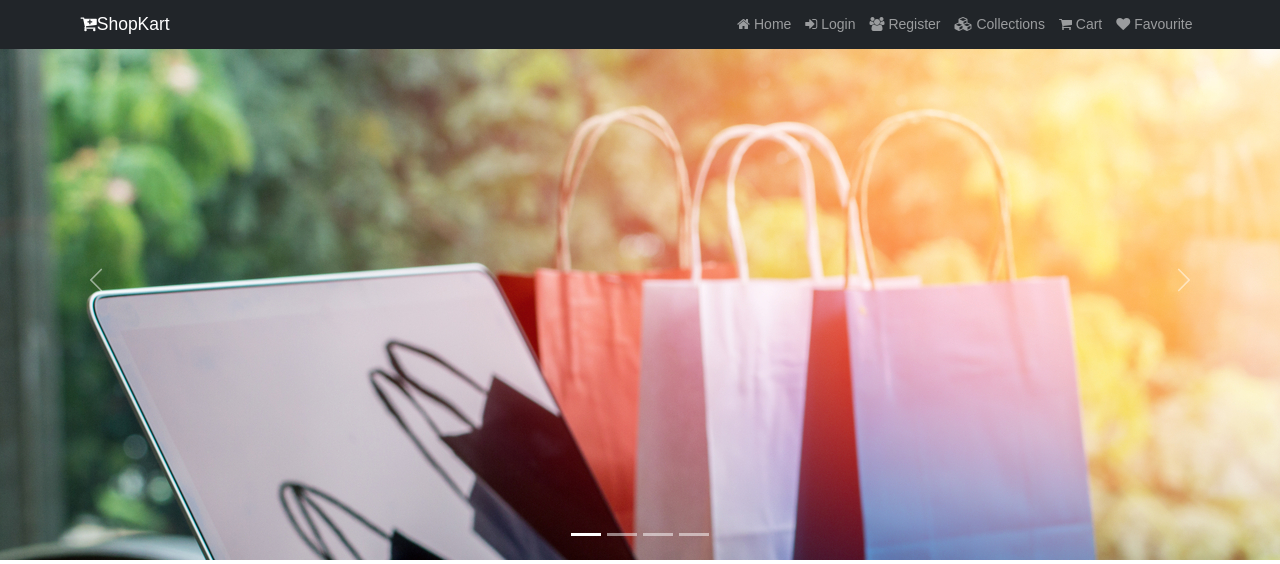
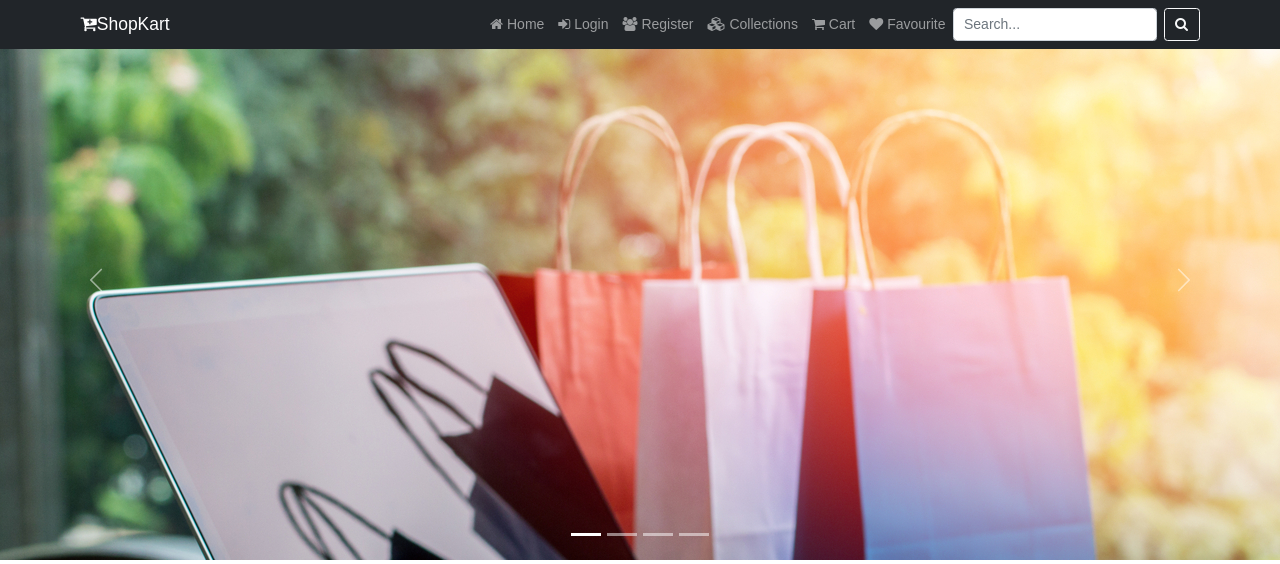
Before and after one commit to monipraba/shopkart, a Django app: page / in a window 1280 px wide. Shown: the top 564 px of the page. Run offline with Django 5.2, Linux system fonts and the light colour scheme; data that the repository does not hold is empty; some web fonts are replaced.

Commit message:
second commit

```diff
--- a/shop/Templates/shop/inc/navbar.html
+++ b/shop/Templates/shop/inc/navbar.html
@@ -19,6 +19,10 @@
             <a class="nav-link" href="{% url 'cart' %}"><i class="fa fa-shopping-cart"></i> Cart</a>
             <a class="nav-link" href="{% url 'favviewpage' %}"><i class="fa fa-heart"></i> Favourite</a>
         </div>
+        <form action="{% url 'search' %}" method="GET" class="d-flex">
+          <input class="form-control me-2" type="search" name="q" placeholder="Search..." aria-label="Search">
+          <button class="btn btn-outline-light" type="submit"><i class="fa fa-search"></i></button>
+      </form>
       </div>
     </div>
   </nav>
--- a/shop/Templates/shop/products/product_details.html
+++ b/shop/Templates/shop/products/product_details.html
@@ -41,11 +41,14 @@ ShopKart | Online Shopping
                           <button class="input-group-text bg-success text-light" id="btnPlus"><i class="fa fa-plus"></i></button>
                         </div>
                     </p>
-                    <button class="btn btn-primary" id="btn-Cart"><i class="fa fa-shopping-cart"></i> Add to Cart</button>
+                    <button class="btn btn-primary" id="btn-Cart"><i class="fa fa-cart"></i> Add to Cart</button>
                     {% else %}
                     <button class="btn btn-secondary"><i class="fa fa-minus"></i> Out of Stock</button>
                     {% endif %}
                     <button class="btn btn-danger" id="btnFav"><i class="fa fa-heart"></i></button>
+                </div>
+                <div class="button-container"><button class="btn btn-warning" id="btn-BuyNow"><i class="fa fa-shopping-cart"></i> Buy Now</button>
+                </div>
                 </div>
             </div>
         </div>
--- a/shop/admin.py
+++ b/shop/admin.py
@@ -1,6 +1,7 @@
 from django.contrib import admin
 from .models import *
-
+from .models import Search
 
 admin.site.register(Catagory)
 admin.site.register(Product)
+admin.site.register(Search)
--- a/shop/models.py
+++ b/shop/models.py
@@ -48,3 +48,9 @@ class Favourite(models.Model):
   user=models.ForeignKey(User,on_delete=models.CASCADE)
   product=models.ForeignKey(Product,on_delete=models.CASCADE)
   created_at=models.DateTimeField(auto_now_add=True)
+
+class Search(models.Model):
+    description = models.CharField(max_length=100)
+
+    def __str__(self):
+        return self.description
--- a/shop/urls.py
+++ b/shop/urls.py
@@ -10,6 +10,7 @@ urlpatterns= [
     path('logout',views.logout_page,name="logout"),
     path('cart',views.cart_page,name="cart"),
     path('fav',views.fav_page,name="fav"),
+    path('search/', views.search_view, name='search'),
     path('favviewpage',views.favviewpage,name="favviewpage"),
     path('remove_fav/<str:cid>',views.remove_fav,name='remove_fav'),
     path('remove_cart/<str:cid>',views.remove_cart,name='remove_cart'),
--- a/shop/views.py
+++ b/shop/views.py
@@ -6,6 +6,9 @@ from django.contrib import messages
 from django.shortcuts import redirect
 from django.contrib.auth import authenticate,login,logout
 import json
+
+
+
 
 def home(request):
     products=Product.objects.filter(trending=1)
@@ -30,8 +33,8 @@ def cart_page(request):
     else:
         return redirect("/")
 
-def remove_cart(request,fid):
-    cartitem=Cart.objects.get(id=fid)
+def remove_cart(request,cid):
+    cartitem=Cart.objects.get(id=cid)
     cartitem.delete()
     return redirect("/cart")
 
@@ -109,13 +112,20 @@ def register(request):
             return redirect('/login')
     return render(request,"shop/register.html",{'form':form})
 
+def search_view(request):
+    query = request.GET.get('q')
+    if query:
+        results = Search.objects.filter(description__icontains=query)
+    return render(request, 'shop/inc/search_results.html', {'results': results, 'query': query})
+
+
 def collections(request):
     catagory=Catagory.objects.filter(status=0)
     return render(request,"shop/collections.html",{"catagory":catagory})
 
 def collectionsview(request,name):
     if(Catagory.objects.filter(name=name,status=0)):
-        products=Product.objects.filter(catagory__name=name)
+        products=Products.objects.filter(catagory__name=name)
         return render(request,"shop/products/index.html",{"products":products,"catagory_name":name})
     else:
         messages.warning(request,"No Such Catagory Found")
```
Also changed, not shown: shop/Templates/shop/inc/search_results.html (added, +11 -0 lines), README.md (added), shop/Templates/shop/collections.html (line endings or trailing spaces), shop/migrations/0004_search.py (added), shop/migrations/0005_rename_description_search_product.py (added), shop/migrations/0006_rename_product_search_products.py (added), shop/migrations/0007_rename_products_search_description.py (added).
